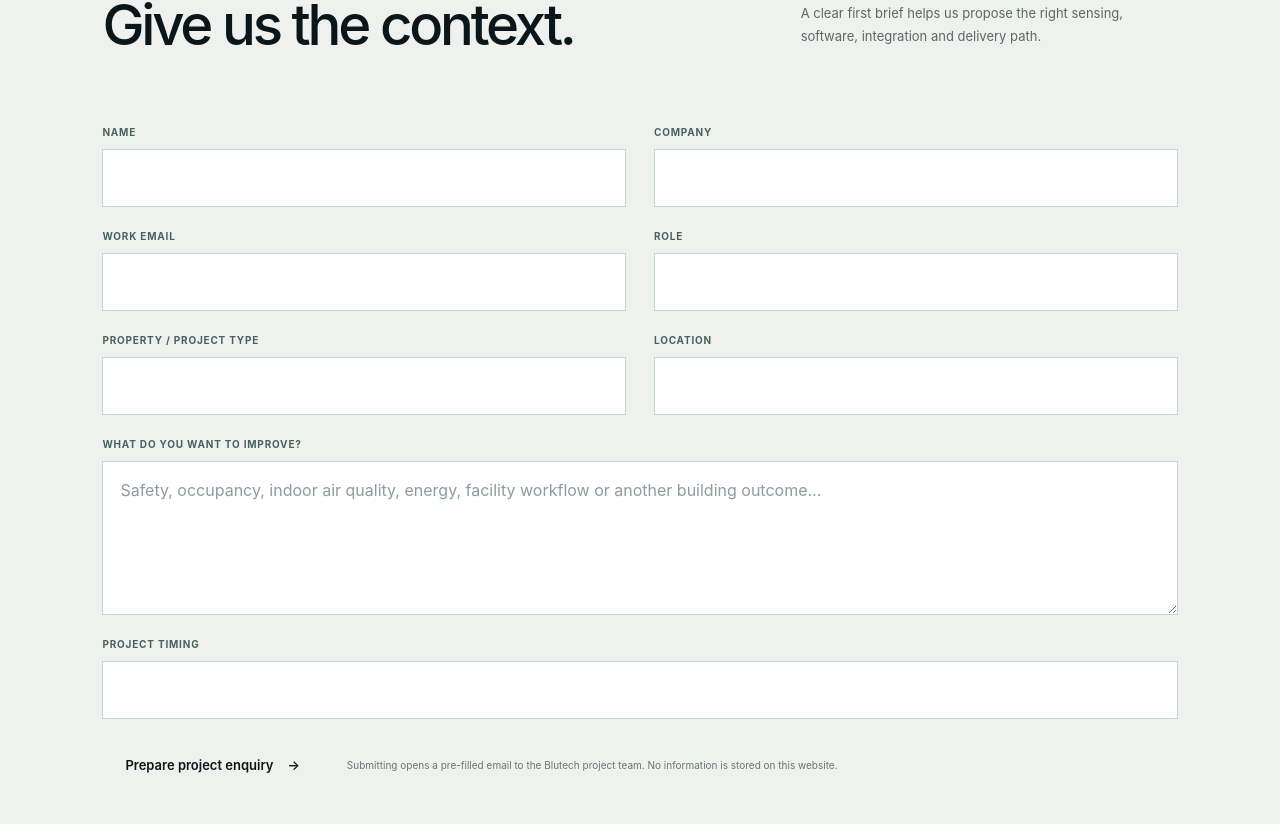
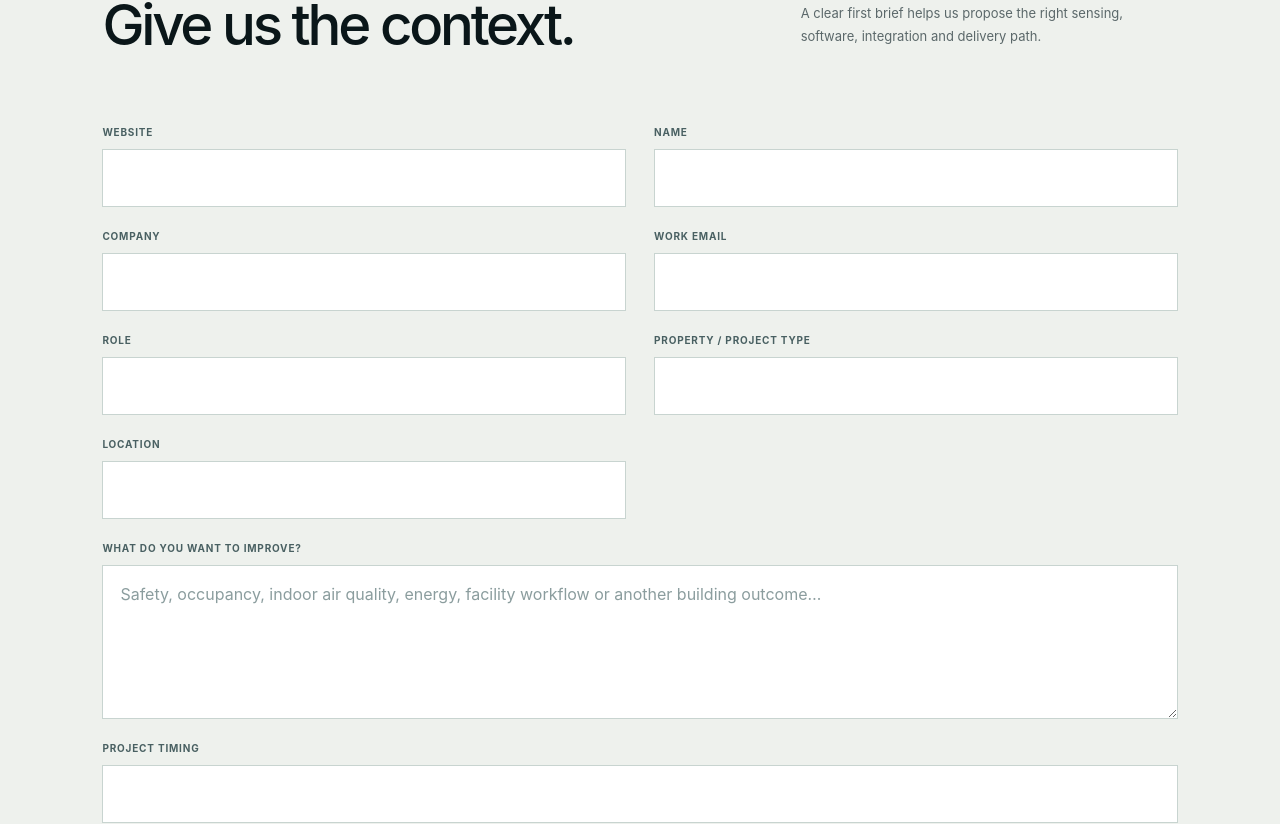
Before and after one commit to bluta-ai/bluta-astro, a Next.js app: page /contact in a window 1280 px wide. Shown: the part 960-1784 px from the top of the page. Built offline with nearby package versions, Linux system fonts and the light colour scheme.

Commit message:
Add contact email delivery and sticky navigation (app/components/ContactForm.tsx)

```diff
--- a/app/components/ContactForm.tsx
+++ b/app/components/ContactForm.tsx
@@ -1,26 +1,44 @@
 "use client";
 
+import { useRef, useState } from "react";
 import { useSiteLanguage } from "./LanguageContext";
 
 const copy = {
-  en: { name:"Name", company:"Company", email:"Work email", role:"Role", type:"Property / project type", location:"Location", improve:"What do you want to improve?", timing:"Project timing", send:"Prepare project enquiry", note:"Submitting opens a pre-filled email to the Blutech project team. No information is stored on this website.", placeholder:"Safety, occupancy, indoor air quality, energy, facility workflow or another building outcome…" },
-  tc: { name:"姓名", company:"公司", email:"工作電郵", role:"職位", type:"物業／項目類型", location:"地點", improve:"你希望改善甚麼？", timing:"項目時間", send:"準備項目查詢", note:"提交後會開啟預先填妥的電郵，寄給 Blutech 項目團隊；本網站不會儲存你的資料。", placeholder:"安全、佔用、室內空氣質素、能源、設施流程或其他樓宇成果……" },
-  sc: { name:"姓名", company:"公司", email:"工作邮箱", role:"职位", type:"物业／项目类型", location:"地点", improve:"你希望改善什么？", timing:"项目时间", send:"准备项目咨询", note:"提交后会打开预先填好的邮件，发送给 Blutech 项目团队；本网站不会存储你的资料。", placeholder:"安全、占用、室内空气质量、能源、设施流程或其他楼宇成果……" },
-  ar: { name:"الاسم", company:"الشركة", email:"بريد العمل", role:"الدور", type:"نوع العقار أو المشروع", location:"الموقع", improve:"ما الذي تريد تحسينه؟", timing:"توقيت المشروع", send:"إعداد استفسار المشروع", note:"يفتح الإرسال رسالة بريد معدة مسبقاً إلى فريق مشاريع Blutech. لا يخزن الموقع هذه المعلومات.", placeholder:"السلامة أو الإشغال أو جودة الهواء أو الطاقة أو سير عمل المرافق أو نتيجة أخرى…" },
+  en: { name:"Name", company:"Company", email:"Work email", role:"Role", type:"Property / project type", location:"Location", improve:"What do you want to improve?", timing:"Project timing", send:"Send project enquiry", sending:"Sending…", success:"Thank you. Your enquiry has been sent to the Blutech project team.", error:"We could not send your enquiry. Please email enquiry@blutech.io.", note:"Your enquiry is sent securely to the Blutech project team.", placeholder:"Safety, occupancy, indoor air quality, energy, facility workflow or another building outcome…" },
+  tc: { name:"姓名", company:"公司", email:"工作電郵", role:"職位", type:"物業／項目類型", location:"地點", improve:"你希望改善甚麼？", timing:"項目時間", send:"提交項目查詢", sending:"傳送中……", success:"謝謝。你的查詢已傳送至 Blutech 項目團隊。", error:"暫時未能傳送查詢，請電郵 enquiry@blutech.io。", note:"你的查詢會安全傳送至 Blutech 項目團隊。", placeholder:"安全、佔用、室內空氣質素、能源、設施流程或其他樓宇成果……" },
+  sc: { name:"姓名", company:"公司", email:"工作邮箱", role:"职位", type:"物业／项目类型", location:"地点", improve:"你希望改善什么？", timing:"项目时间", send:"提交项目咨询", sending:"发送中……", success:"谢谢。你的咨询已发送至 Blutech 项目团队。", error:"暂时无法发送咨询，请邮件联系 enquiry@blutech.io。", note:"你的咨询会安全发送至 Blutech 项目团队。", placeholder:"安全、占用、室内空气质量、能源、设施流程或其他楼宇成果……" },
+  ar: { name:"الاسم", company:"الشركة", email:"بريد العمل", role:"الدور", type:"نوع العقار أو المشروع", location:"الموقع", improve:"ما الذي تريد تحسينه؟", timing:"توقيت المشروع", send:"إرسال استفسار المشروع", sending:"جارٍ الإرسال…", success:"شكراً لك. تم إرسال استفسارك إلى فريق مشاريع Blutech.", error:"تعذر إرسال الاستفسار. يرجى مراسلة enquiry@blutech.io.", note:"يُرسل استفسارك بأمان إلى فريق مشاريع Blutech.", placeholder:"السلامة أو الإشغال أو جودة الهواء أو الطاقة أو سير عمل المرافق أو نتيجة أخرى…" },
 };
 
 export function ContactForm() {
   const { language } = useSiteLanguage();
   const t = copy[language];
-  function submit(event: React.FormEvent<HTMLFormElement>) {
+  const formRef = useRef<HTMLFormElement>(null);
+  const [status, setStatus] = useState<"idle" | "sending" | "success" | "error">("idle");
+
+  async function submit(event: React.FormEvent<HTMLFormElement>) {
     event.preventDefault();
+    if (status === "sending") return;
+    setStatus("sending");
     const data = new FormData(event.currentTarget);
-    const fields = [[t.name,"name"],[t.company,"company"],[t.email,"email"],[t.role,"role"],[t.type,"type"],[t.location,"location"],[t.improve,"improve"],[t.timing,"timing"]] as const;
-    const body = fields.map(([label,key]) => `${label}: ${String(data.get(key) || "")}`).join("\n\n");
-    window.dispatchEvent(new CustomEvent("blutech:contact-submit", { detail: { source: "website", language } }));
-    window.location.href = `mailto:enquiry@blutech.io?subject=${encodeURIComponent("Blutech project enquiry")}&body=${encodeURIComponent(body)}`;
+    const payload = Object.fromEntries(data.entries());
+    try {
+      const response = await fetch("/api/contact", {
+        method: "POST",
+        headers: { "Content-Type": "application/json" },
+        body: JSON.stringify({ ...payload, language, page: window.location.href }),
+      });
+      const result = await response.json() as { success?: boolean };
+      if (!response.ok || !result.success) throw new Error("Submission failed");
+      setStatus("success");
+      formRef.current?.reset();
+      window.dispatchEvent(new CustomEvent("blutech:contact-submit", { detail: { source: "website", language } }));
+    } catch {
+      setStatus("error");
+    }
   }
-  return <form className="project-enquiry-form" onSubmit={submit}>
+  return <form ref={formRef} className="project-enquiry-form" onSubmit={submit}>
+    <label className="form-honeypot" aria-hidden="true"><span>Website</span><input name="website" tabIndex={-1} autoComplete="off" /></label>
     <label><span>{t.name}</span><input name="name" autoComplete="name" required /></label>
     <label><span>{t.company}</span><input name="company" autoComplete="organization" required /></label>
     <label><span>{t.email}</span><input name="email" type="email" autoComplete="email" required /></label>
@@ -29,6 +47,6 @@ export function ContactForm() {
     <label><span>{t.location}</span><input name="location" autoComplete="country-name" required /></label>
     <label className="form-wide"><span>{t.improve}</span><textarea name="improve" rows={5} placeholder={t.placeholder} required /></label>
     <label className="form-wide"><span>{t.timing}</span><input name="timing" /></label>
-    <div className="form-wide form-submit"><button className="button" type="submit">{t.send}<span aria-hidden="true">→</span></button><small>{t.note}</small></div>
+    <div className="form-wide form-submit"><button className="button" type="submit" disabled={status === "sending"}>{status === "sending" ? t.sending : t.send}<span aria-hidden="true">→</span></button><small>{t.note}</small><p className={`form-status ${status}`} role="status" aria-live="polite">{status === "success" ? t.success : status === "error" ? t.error : ""}</p></div>
   </form>;
 }
```
